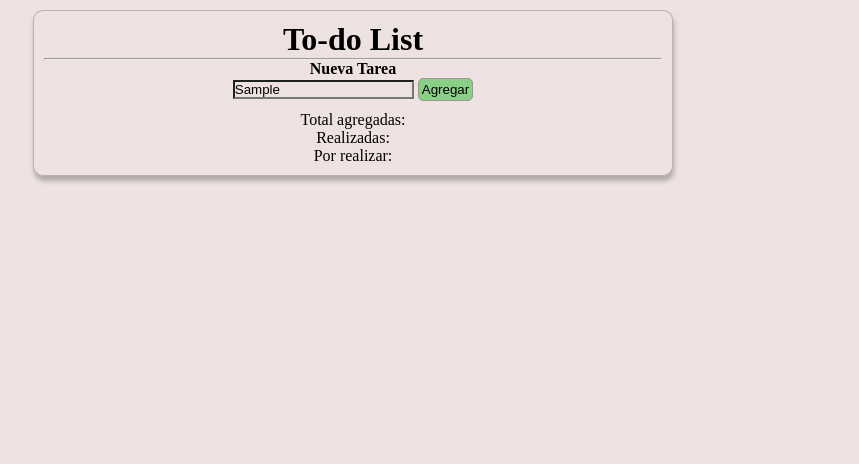
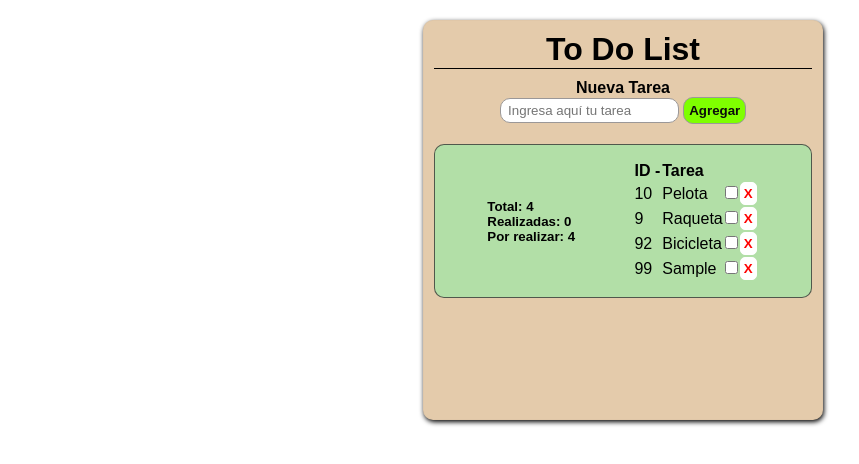
Before and after one commit to jfalla90/desafio-metodo-de-arreglo, a plain HTML site: page index.html in a window 1280 px wide. Both pictures are taken after typing "Sample" into the empty fields and a click on the button "Agregar". Shown: the whole page, without its empty margins (17-876 px from the left). Drawn offline with Linux system fonts and the light colour scheme.

Commit message:
culminando desafio métodos de arreglo

```diff
--- a/assets/css/style.css
+++ b/assets/css/style.css
@@ -1,34 +1,83 @@
-*{
+* {
     margin: 0;
     padding: 0;
     box-sizing: border-box;
-    background-color: hsla(0, 26%, 91%, 0.979);
+    font-family: sans-serif;
 }
 
-.todolist {
-    width: 40em;
-    border: 1px solid hsla(0, 0%, 0%, 0.219);
+.principal {
+    display: flex;
+    flex-direction: column;
+    align-items:center;
+    justify-content: center;
+}
+
+.card-todo-list{
+    width: 25em;
+    height: 25em;
+    border: 1px solid hsla(0, 0%, 0%, 0.021);
+    margin-top: 20px;
     padding: 10px;
     border-radius: 10px;
-    box-shadow: 1px 5px 5px hsla(0, 0%, 0%, 0.253);
-    margin-top: 10px;
-    margin-left: 50px;
-    text-align: center;
+    background-color: rgb(228, 203, 171);
+    box-shadow: 1px 2px 5px black;
 }
 
-.button{
-    background-color: rgba(83, 197, 83, 0.651);
-    padding: 3px;
-    color: black;
-    border-radius: 5px;
-    border: 1px solid rgb(158, 149, 149);
+h1 {
+    text-align: center;
+    border-bottom: 1px solid black;
 }
 
+.tareas {
+    text-align: center;
+    padding: 10px;
+}
 
-.pieTodoList{
+.tareas input{
+    border-radius: 10px;
+    border: 0.5px solid rgb(155, 152, 152);
+    height: 25px;
+}
+
+.tareas .buttonAgregar{
+    padding: 5px;
+    background-color: chartreuse;
+    color: rgb(11, 12, 11);
+    font-weight: bolder;
+    border-radius: 10px;
+    border: 0.5px solid rgb(155, 152, 152);
+}
+
+.resumen{
     display: flex;
     flex-direction: row;
     flex-wrap: nowrap;
-    justify-content: space-around;
+    justify-content:space-evenly;
+    gap: 10px;
+    padding: 10px;
+    background-color: hsla(115, 50%, 77%, 0.89);
     margin-top: 10px;
+    border-radius: 10px;
+    border: 0.5px solid hsla(0, 1%, 21%, 0.795);
 }
+
+.resumen .conteo{
+    padding: 5px;
+    align-content: center;
+    border-radius: 10px;
+
+}
+
+.listaTareas {
+    padding: 5px;
+    border-radius: 10px;
+}
+
+.buttonEliminar {
+    color: red;
+    background-color: white;
+    border: 0.5px solid white;
+    padding: 3px;
+    font-weight: 900;
+    border-radius: 5px;
+}
--- a/assets/js/script.js
+++ b/assets/js/script.js
@@ -0,0 +1,110 @@
+// ---------------- Elementos del DOM
+const inputTarea = document.querySelector(".inputTarea");
+const buttonAgregar = document.querySelector(".buttonAgregar");
+const listaTareas = document.querySelector(".listaTareas");
+const total = document.querySelector("#total");
+const realizadas = document.querySelector("#realizadas");
+const noRealizadas = document.querySelector("#noRealizadas");
+
+// ------ > Array Objetos Lista de Tareas
+const tareas = [
+  {
+    id: randomId(),
+    nombre: "Pelota",
+    confirmado: false,
+  },
+  {
+    id: randomId(),
+    nombre: "Raqueta",
+    confirmado: false,
+  },
+  {
+    id: randomId(),
+    nombre: "Bicicleta",
+    confirmado: false,
+  },
+];
+
+// ------------- Crear IDs
+function randomId(min, max) {
+  min = Math.ceil(1);
+  max = Math.floor(100);
+  return Math.floor(Math.random() * (max - min + 1) + min);
+}
+
+// ---------------  Crear Tareas:
+
+buttonAgregar.addEventListener("click", () => {
+  const nuevaTarea = {
+    id: randomId(),
+    nombre: inputTarea.value,
+    confirmado: false,
+  };
+  tareas.push(nuevaTarea);
+  inputTarea.value = "";
+  renderizarTareas();
+});
+
+// --------------- Agregar Tareas:
+const renderizarTareas = function () {
+  let html = "";
+
+  for (const tarea of tareas) {
+    if (tarea.confirmado) {
+      chequeado = "checked";
+    } else {
+      chequeado = "";
+    }
+
+    html += `
+    <tr>
+    <td >${
+      tarea.confirmado
+        ? "<span style='color:green'> <del>" + tarea.id + "</del></span>"
+        : "<span style='color:black'> " + tarea.id + "</span>"
+    } </td>
+
+    <td >
+        ${
+          tarea.confirmado
+            ? "<span style='color:green'>" + tarea.nombre + "</span>"
+            : "<span style='color:black'>" + tarea.nombre + "</span>"
+        } </td>
+    <td><input onclick="actualizarConfirmacion(${
+      tarea.id
+    })" type="checkbox" ${chequeado}  ></td>
+    <td><button class="buttonEliminar" onclick="borrar (${
+      tarea.id
+    })"> X </button></td>
+  </tr> `;
+  }
+
+  listaTareas.innerHTML = `  <tr>
+ <td><strong>ID - </strong></td>
+  <td><strong>Tarea</strong></td>
+</tr> ${html}`;
+
+  recuento();
+};
+
+// ------------ Función para borrar por id
+const borrar = (id) => {
+  const index = tareas.findIndex((e) => e.id === id);
+  tareas.splice(index, 1);
+  renderizarTareas();
+};
+
+// ------- Función para chequear tarea
+const actualizarConfirmacion = function (id) {
+  const index = tareas.findIndex((e) => e.id === id);
+  tareas[index].confirmado = !tareas[index].confirmado;
+  renderizarTareas();
+};
+
+const recuento = () => {
+  total.innerHTML = tareas.length;
+  realizadas.innerHTML = tareas.filter((e) => e.confirmado === true).length;
+  noRealizadas.innerHTML = tareas.filter((e) => e.confirmado === false).length;
+};
+
+renderizarTareas();
--- a/index.html
+++ b/index.html
@@ -1,26 +1,30 @@
 <!DOCTYPE html>
-<html lang="en">
-<head>
-    <meta charset="UTF-8">
-    <meta name="viewport" content="width=device-width, initial-scale=1.0">
-    <link rel="stylesheet" href="./assets/css/style.css">
-    <title>Desafío - To do List</title>
-</head>
-<body>
-    <div class="todolist">
-        <h1>To-do List</h1>
-        <hr/>
-        <h4>Nueva Tarea</h4>
-        <input type="text" id="listaTarea">
-        <button class="button" value="number.">Agregar</button>
-        <div class="pieTodoList">
-            <div class="etiquetaP">
-                <p>Total agregadas: <span id="totalAgregadas"></span></p>
-                <p>Realizadas: <span id="realizadas"></span></p>
-                <p>Por realizar: <span id="porRealizar"></span></p>
+<html lang="es">
+  <head>
+    <meta charset="UTF-8" />
+    <meta name="viewport" content="width=device-width, initial-scale=1.0" />
+    <title>Desafío 5 - Métodos de Arreglos</title>
+    <link rel="stylesheet" href="./assets/css/style.css" />
+  </head>
+  <body>
+    <main class="principal">
+        <div class="card-todo-list">
+            <h1>To Do List</h1>
+            <div class="tareas">
+                <h4>Nueva Tarea</h4>
+                <input class="inputTarea" type="text" placeholder="  Ingresa aquí tu tarea"/>
+                <button class="buttonAgregar">Agregar</button>
+            </div>
+            <div class="resumen">
+                <div class="conteo">
+                <h5>Total: <span id="total"></span></h5>
+                <h5>Realizadas: <span id="realizadas"></span></h5>
+                <h5>Por realizar: <span id="noRealizadas"></span></h5>
+                </div>
+                <table class="listaTareas"></table>
             </div>
         </div>
-    </div>
+    </main>
     <script src="./assets/js/script.js"></script>
-</body>
+  </body>
 </html>
```
Also changed, not shown: assets/js/tarea.js (deleted, +0 -33 lines), assets/js/test.js (deleted, +0 -115 lines), listatareas.html (deleted, +0 -16 lines), page.html (deleted, +0 -15 lines).
